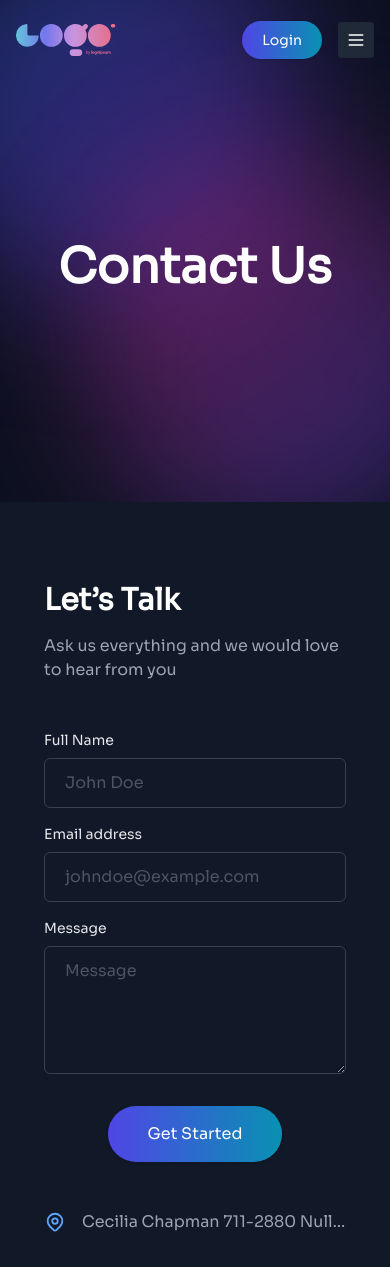
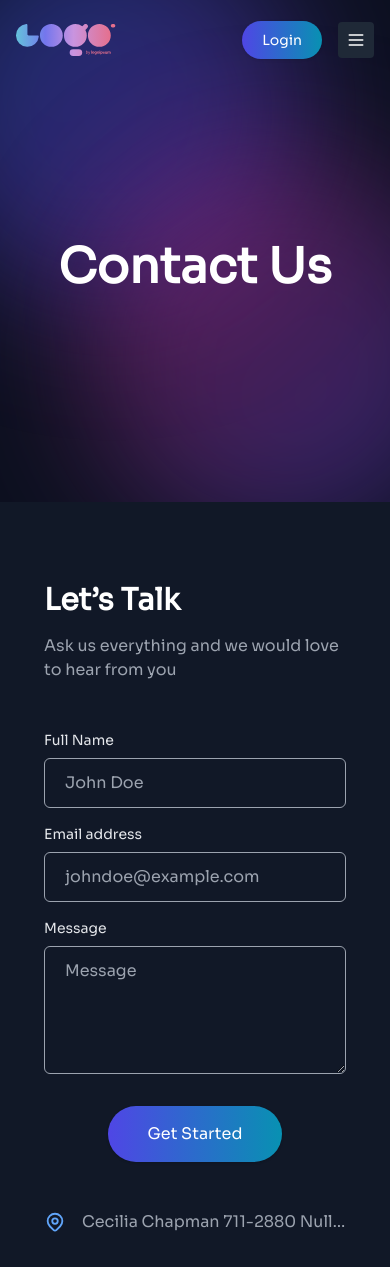
Before and after one commit to BurhaneeDevelopers/CMS-Collab-2, a Next.js app: page /contact in a window 390 px wide. Shown: the top 1267 px of the page. Built offline with nearby package versions, Linux system fonts and the light colour scheme.

Commit message:
changed form ui a bit

```diff
--- a/src/pages/contact.js
+++ b/src/pages/contact.js
@@ -33,7 +33,7 @@ const Contact = () => {
                     <input
                       type="text"
                       placeholder="John Doe"
-                      class="block w-full px-5 py-3 mt-2 text-gray-700 placeholder-gray-400 bg-white border border-gray-200 rounded-md dark:placeholder-gray-600 dark:bg-gray-900 dark:text-gray-300 dark:border-gray-700 focus:border-blue-400 dark:focus:border-blue-400 focus:ring-blue-400 focus:outline-none focus:ring focus:ring-opacity-40"
+                      class="block w-full px-5 py-3 mt-2 text-gray-700 placeholder-gray-400 border border-gray-200 rounded-md dark:placeholder-gray-400 dark:bg-gray-900 dark:text-gray-300 dark:border-gray-400 focus:border-blue-400 dark:focus:border-blue-400 focus:ring-blue-400 focus:outline-none focus:ring focus:ring-opacity-40"
                     />
                   </div>
 
@@ -44,7 +44,7 @@ const Contact = () => {
                     <input
                       type="email"
                       placeholder="johndoe@example.com"
-                      class="block w-full px-5 py-3 mt-2 text-gray-700 placeholder-gray-400 bg-white border border-gray-200 rounded-md dark:placeholder-gray-600 dark:bg-gray-900 dark:text-gray-300 dark:border-gray-700 focus:border-blue-400 dark:focus:border-blue-400 focus:ring-blue-400 focus:outline-none focus:ring focus:ring-opacity-40"
+                      class="block w-full px-5 py-3 mt-2 text-gray-700 placeholder-gray-300 border border-gray-200 rounded-md dark:placeholder-gray-400 dark:bg-gray-900 dark:text-gray-300 dark:border-gray-400 focus:border-blue-400 dark:focus:border-blue-400 focus:ring-blue-400 focus:outline-none focus:ring focus:ring-opacity-40"
                     />
                   </div>
                 </div>
@@ -54,7 +54,7 @@ const Contact = () => {
                     Message
                   </label>
                   <textarea
-                    class="block w-full h-32 px-5 py-3 mt-2 text-gray-700 placeholder-gray-400 bg-white border border-gray-200 rounded-md md:h-56 dark:placeholder-gray-600 dark:bg-gray-900 dark:text-gray-300 dark:border-gray-700 focus:border-blue-400 dark:focus:border-blue-400 focus:ring-blue-400 focus:outline-none focus:ring focus:ring-opacity-40"
+                    class="block w-full h-32 px-5 py-3 mt-2 text-gray-700 placeholder-gray-300 border border-gray-200 rounded-md md:h-56 dark:placeholder-gray-400 dark:bg-gray-900 dark:text-gray-300 dark:border-gray-400 focus:border-blue-400 dark:focus:border-blue-400 focus:ring-blue-400 focus:outline-none focus:ring focus:ring-opacity-40"
                     placeholder="Message"
                   ></textarea>
                 </div>
--- a/src/pages/index.js
+++ b/src/pages/index.js
@@ -192,7 +192,7 @@ export default function Home() {
 
             <form
               action=""
-              class="mt-6 mb-0 space-y-4 rounded-lg p-8 shadow-2xl hover:shadow-indigo-600/30 duration-300"
+              class="mt-6 mb-0 space-y-4 rounded-lg p-8 shadow-2xl hover:shadow-indigo-600/10 duration-300"
             >
               <p class="text-lg font-medium text-gray-100">
                 Sign in to your account
@@ -207,7 +207,7 @@ export default function Home() {
                   <input
                     type="email"
                     id="email"
-                    class="w-full rounded-lg border-gray-200 p-4 pr-12 text-sm shadow-sm"
+                    class="w-full rounded-lg border border-gray-300 p-4 pr-12 text-sm shadow-sm bg-transparent"
                     placeholder="Enter email"
                   />
 
@@ -239,7 +239,7 @@ export default function Home() {
                   <input
                     type="password"
                     id="password"
-                    class="w-full rounded-lg border-gray-200 p-4 pr-12 text-sm shadow-sm"
+                    class="w-full rounded-lg border border-gray-300 p-4 pr-12 text-sm shadow-sm bg-transparent"
                     placeholder="Enter password"
                   />
 
```
